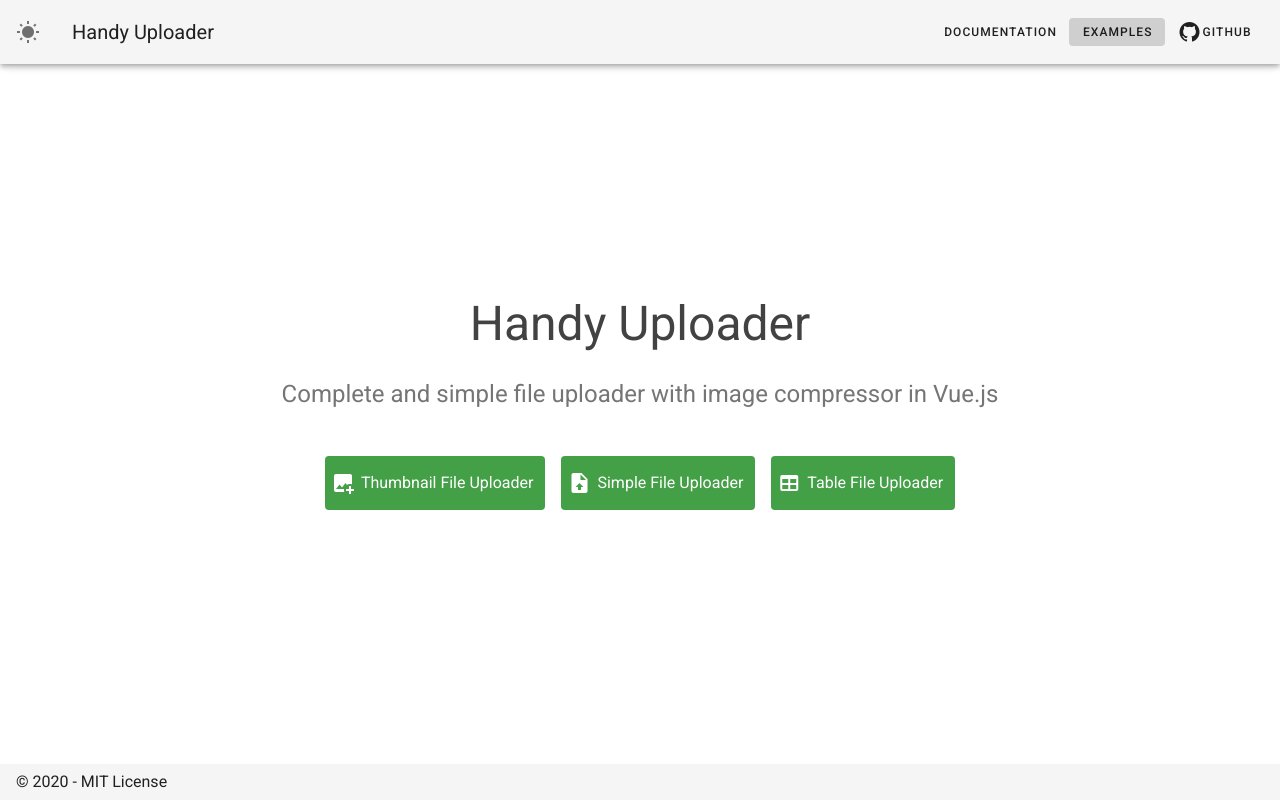
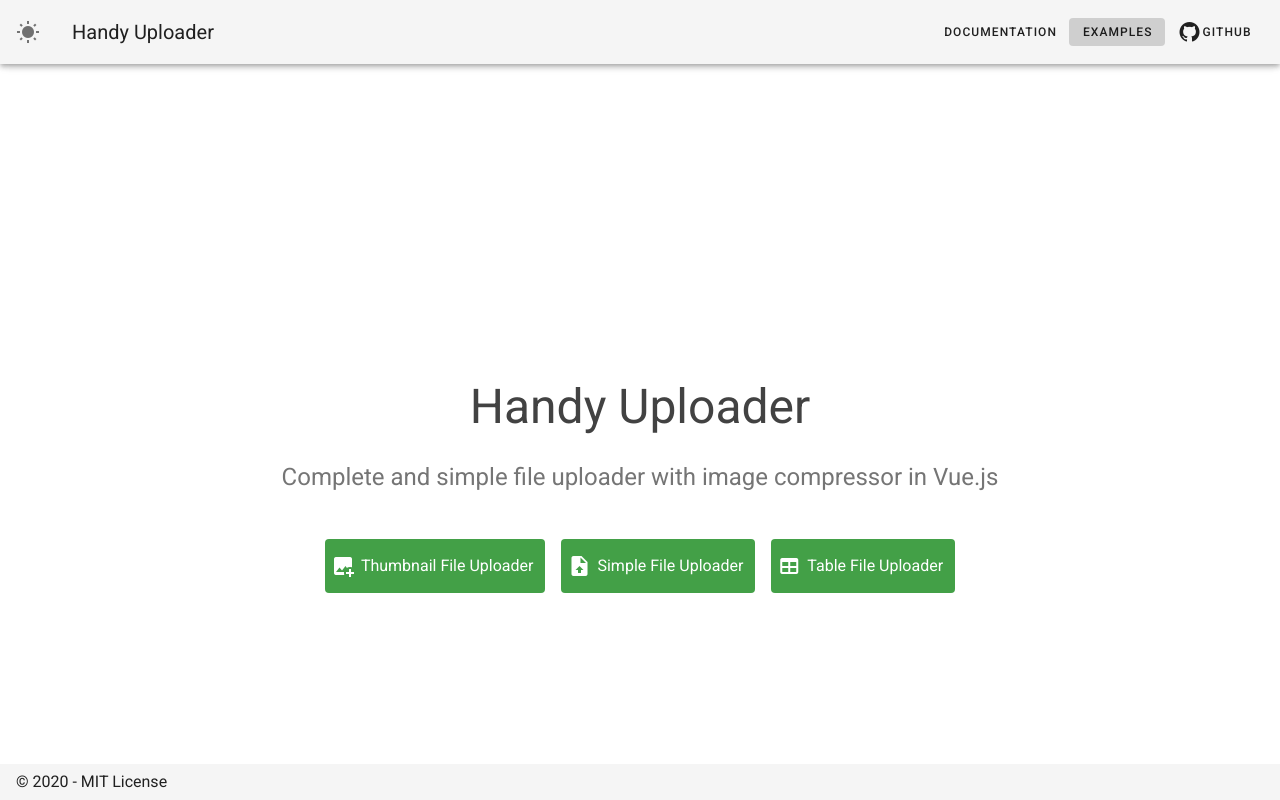
Before and after one commit to alijahanpak/vue-file-uploader, a Nuxt app: page / in a window 1280 px wide. Built offline with nearby package versions, Linux system fonts and the light colour scheme.

Commit message:
index justify elements

```diff
--- a/pages/index.vue
+++ b/pages/index.vue
@@ -1,6 +1,6 @@
 <template>
   <v-container>
-    <v-row>
+    <v-row class="section-height" align="center" justify="center">
       <v-col cols="12" lg="12" md="12" xs="12" align="center">
         <v-img src="vue-file-uploader.png" width="200" height="200" class="text-center"></v-img>
         <div class="text-center">
@@ -63,3 +63,9 @@ export default {
   },
 }
 </script>
+
+<style scoped lang="scss">
+  .section-height {
+    height: calc(80vh)
+  }
+</style>
```
